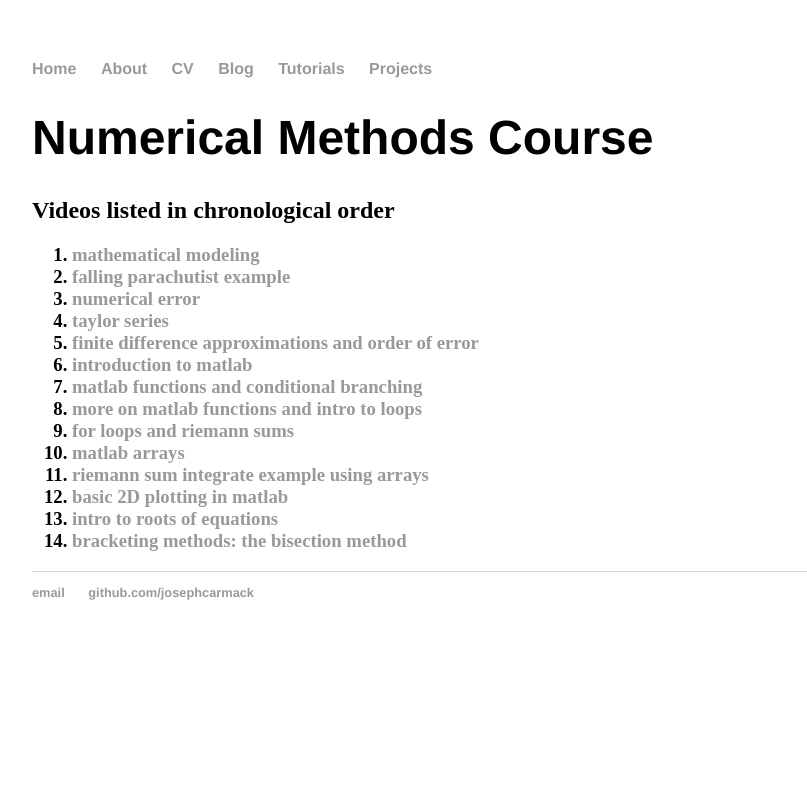
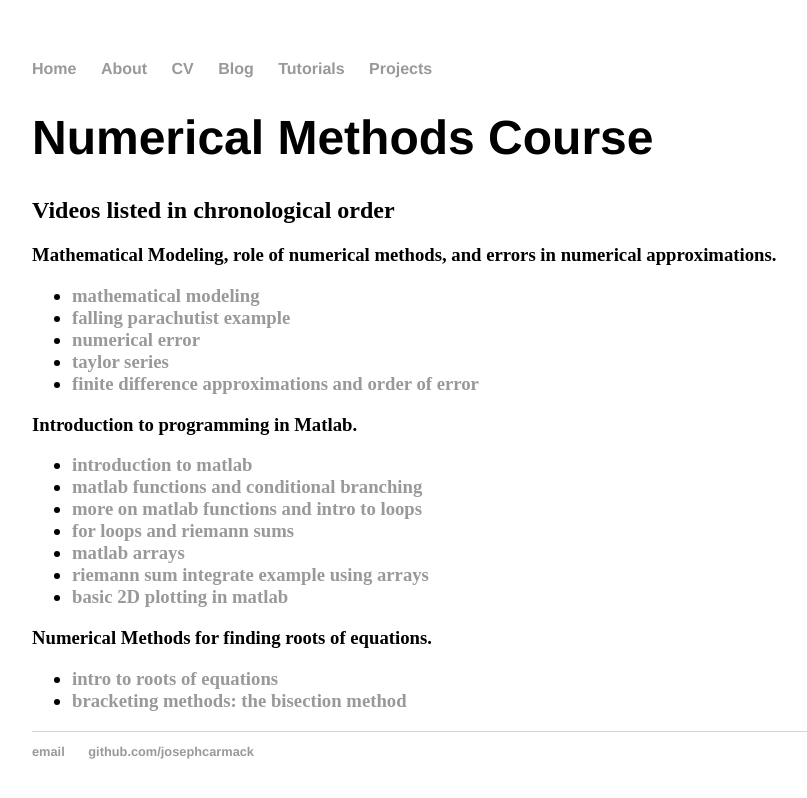
Before and after one commit to josephcarmack/josephcarmack.github.io, a Jekyll site: the page built from tutorials/meeg2703/index.html, in a window 1280 px wide. Shown: the top 798 px of the page, without its empty margins (160-967 px from the left). Built offline with Jekyll 4.4.1, drawn with Linux system fonts in a browser that asks for light colours.

Commit message:
update meeg 2703 tutorials page formatting

```diff
--- a/tutorials/meeg2703/index.html
+++ b/tutorials/meeg2703/index.html
@@ -6,7 +6,9 @@ title: Numerical Methods Course
 	<h2>Videos listed in chronological order</h2>
 
 	<h3>
-	<ol>
+		Mathematical Modeling, role of numerical methods, and errors
+		in numerical approximations.
+		<ul>
 			<li><a href="https://youtu.be/a9oiZiHRLu8">
 					mathematical modeling</a></li>
 			<li><a href="https://youtu.be/JBm_PJkFxUc">
@@ -17,6 +19,12 @@ title: Numerical Methods Course
 					taylor series</a></li>
 			<li><a href="https://www.youtube.com/watch?v=6PnlY0v9MO8&feature=youtu.be">
 					finite difference approximations and order of error</a></li>
+		</ul>
+	</h3>
+
+	<h3>
+		Introduction to programming in Matlab.
+		<ul>
 			<li><a href="https://youtu.be/Sfe6tOsTSQY">
 					introduction to matlab</a></li>
 			<li><a href="https://youtu.be/aOqASi6gz3s">
@@ -31,9 +39,15 @@ title: Numerical Methods Course
 					riemann sum integrate example using arrays</a></li>
 			<li><a href="https://youtu.be/RVmm1p1VqPo">
 					basic 2D plotting in matlab</a></li>
+		</ul>
+	</h3>
+
+	<h3>
+		Numerical Methods for finding roots of equations.
+		<ul>
 			<li><a href="https://youtu.be/cUm_ml1p4l4">
 					intro to roots of equations</a></li>
 			<li><a href="https://youtu.be/NVrAjvwDlzM">
 					bracketing methods: the bisection method</a></li>
-	</ol>
+		</ul>
 	</h3>
```
Lines whose indentation alone changed are shown as unchanged.
